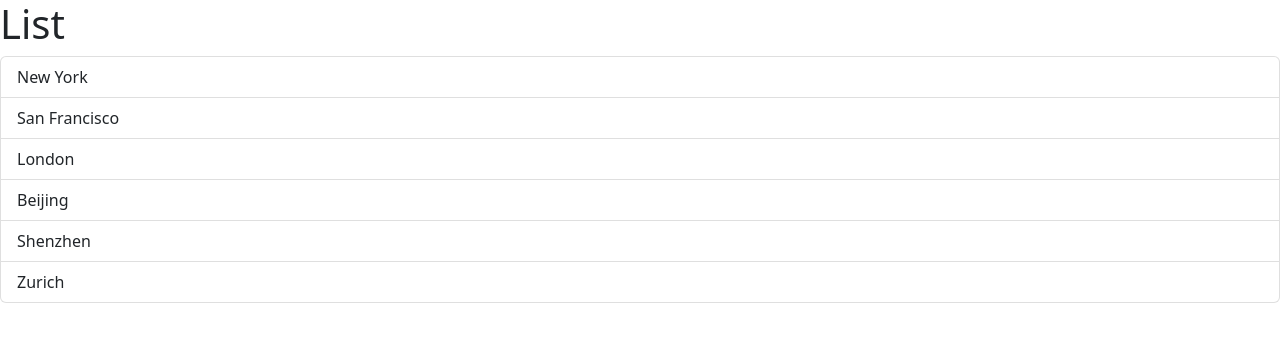
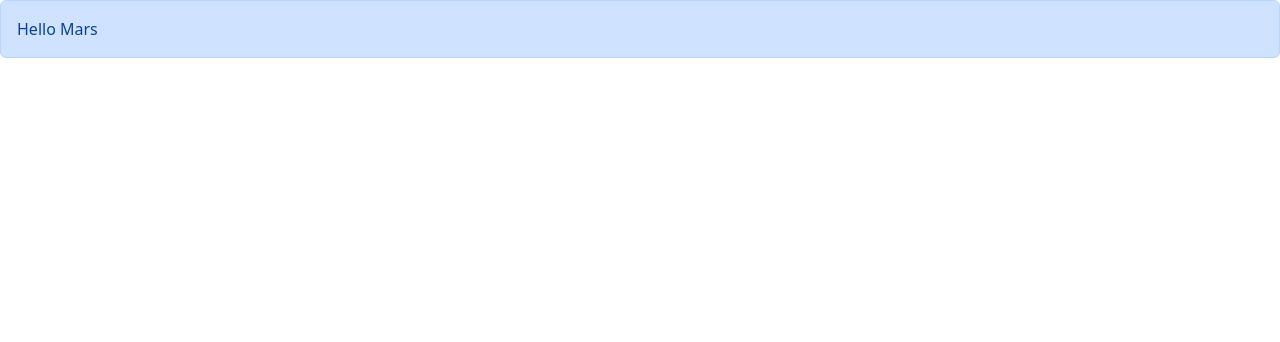
Before and after one commit to GregorSchafroth/mosh-react, a React (Vite) app: page / in a window 1280 px wide. Shown: the top 342 px of the page. Built offline with nearby package versions, Linux system fonts and the light colour scheme.

Commit message:
building components: passing children

```diff
--- a/src/App.tsx
+++ b/src/App.tsx
@@ -1,22 +1,11 @@
-import ListGroup from "./components/ListGrup";
+import Alert from "./components/Alert";
 
 function App() {
-  const items = [
-    "New York",
-    "San Francisco",
-    "London",
-    "Beijing",
-    "Shenzhen",
-    "Zurich",
-  ];
-
-  const handleSelectItem = (item: string) => {
-    console.log(item)
-  }
-
   return (
     <div>
-      <ListGroup items={items} heading="Cities" onSelectItem={handleSelectItem} />
+      <Alert>
+        Hello <span>Mars</span>
+      </Alert>
     </div>
   );
 }
--- /dev/null
+++ b/src/components/Alert.tsx
@@ -0,0 +1,13 @@
+import { ReactNode } from "react";
+
+interface Props {
+  children: ReactNode;
+}
+
+const Alert = ({ children }: Props) => {
+  return (
+    <div className="alert alert-primary">{children}</div>
+  )
+}
+
+export default Alert
```
